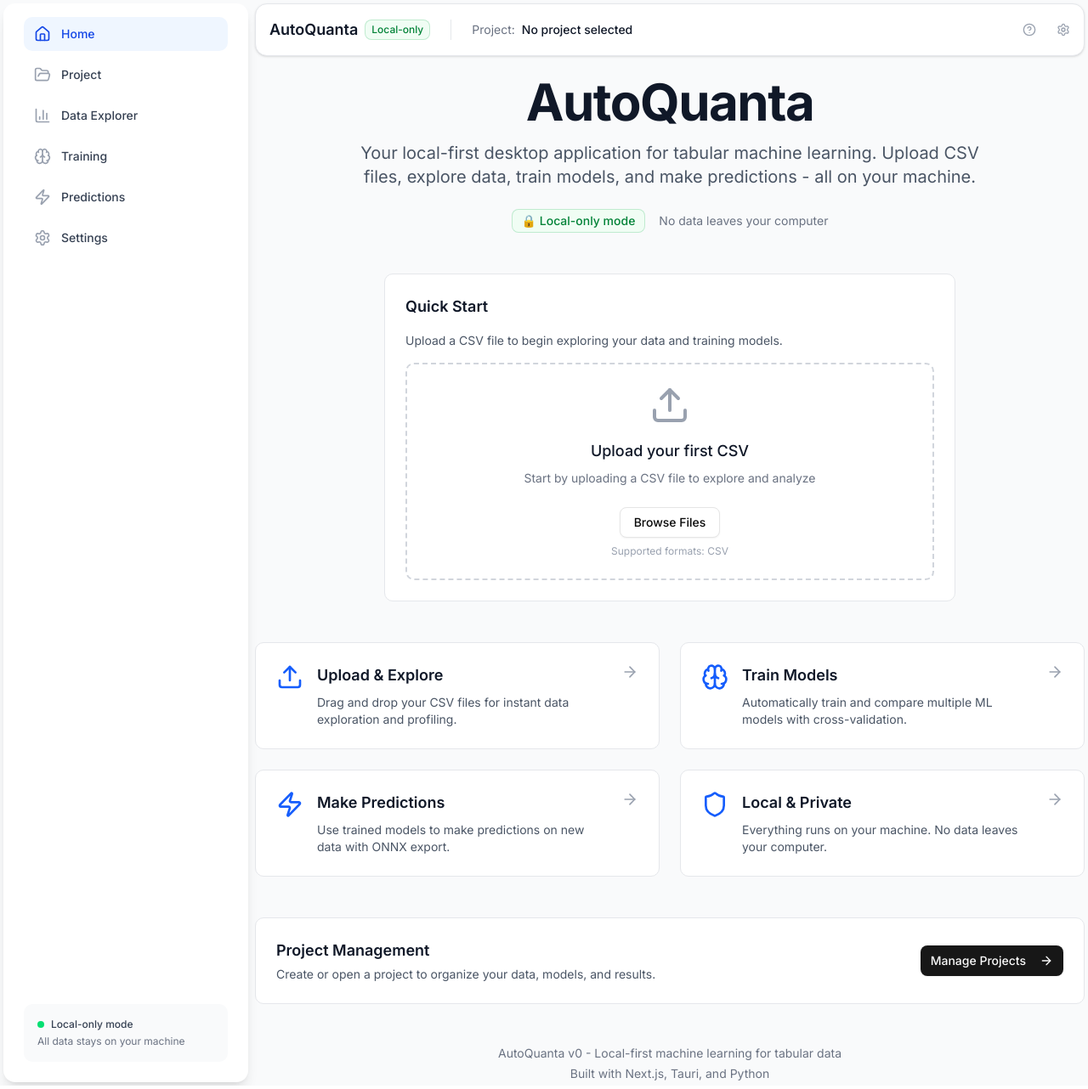
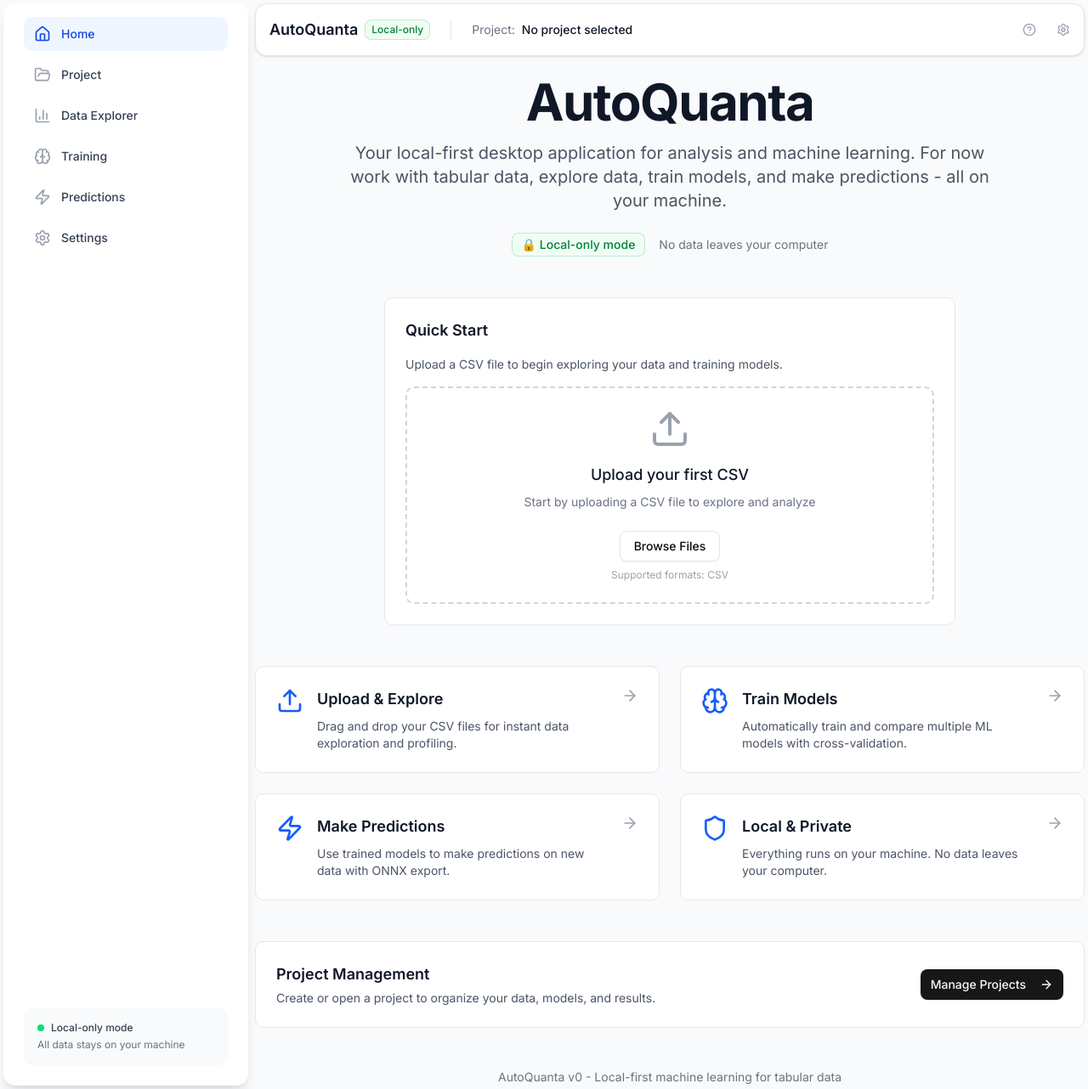
Before and after one commit to Sribhuvan-25/AutoQuanta, a Next.js app in the folder frontend/: page / in a window 1280 px wide. Shown: the whole page at 85% size. Built offline with nearby package versions, Linux system fonts and the light colour scheme.

Commit message:
Minor text changes

```diff
--- a/frontend/src/app/page.tsx
+++ b/frontend/src/app/page.tsx
@@ -50,8 +50,8 @@ export default function Home() {
               AutoQuanta
             </h1>
             <p className="text-xl text-gray-600 max-w-3xl mx-auto">
-              Your local-first desktop application for tabular machine learning.
-              Upload CSV files, explore data, train models, and make predictions - all on your machine.
+              Your local-first desktop application for analysis and machine learning.
+              For now work with tabular data, explore data, train models, and make predictions - all on your machine.
             </p>
           </div>
 
@@ -127,9 +127,6 @@ export default function Home() {
           <p>
             AutoQuanta v0 - Local-first machine learning for tabular data
           </p>
-          <p className="mt-1">
-            Built with Next.js, Tauri, and Python
-          </p>
         </div>
       </div>
     </AppLayout>
```
